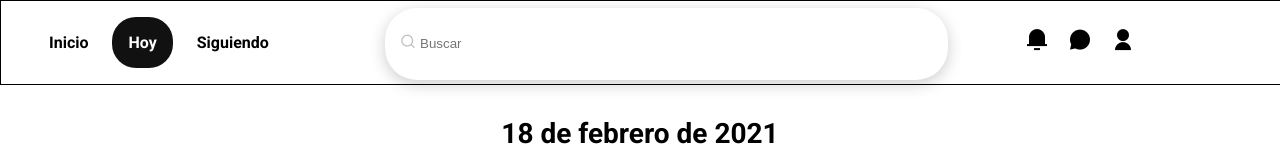
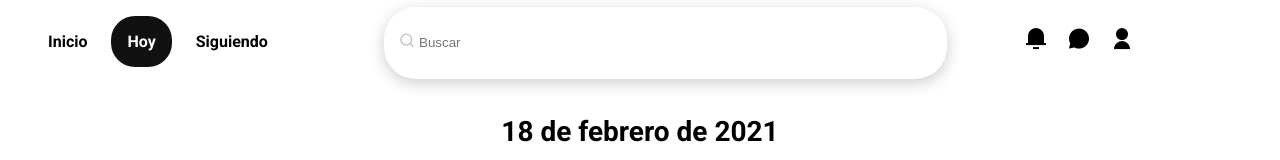
Before and after one commit to bllerenac/react-ui, a React (Create React App) app: page / in a window 1280 px wide. Shown: the top 160 px of the page. Built offline with nearby package versions, Linux system fonts and the light colour scheme.

Commit message:
change header border

```diff
--- a/src/stylesheets/header.css
+++ b/src/stylesheets/header.css
@@ -5,6 +5,6 @@
   justify-content: space-between;
   width: 100%;
   height: 83px;
-  border: 1px solid black;
+  border: none;
   background: #FFFFFF;
 }
```
